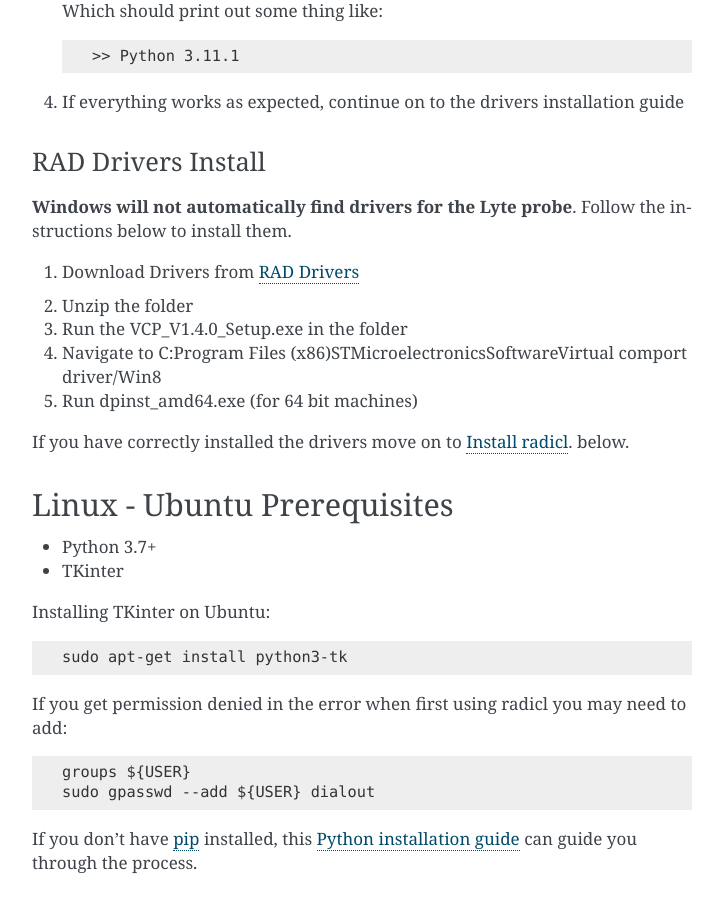
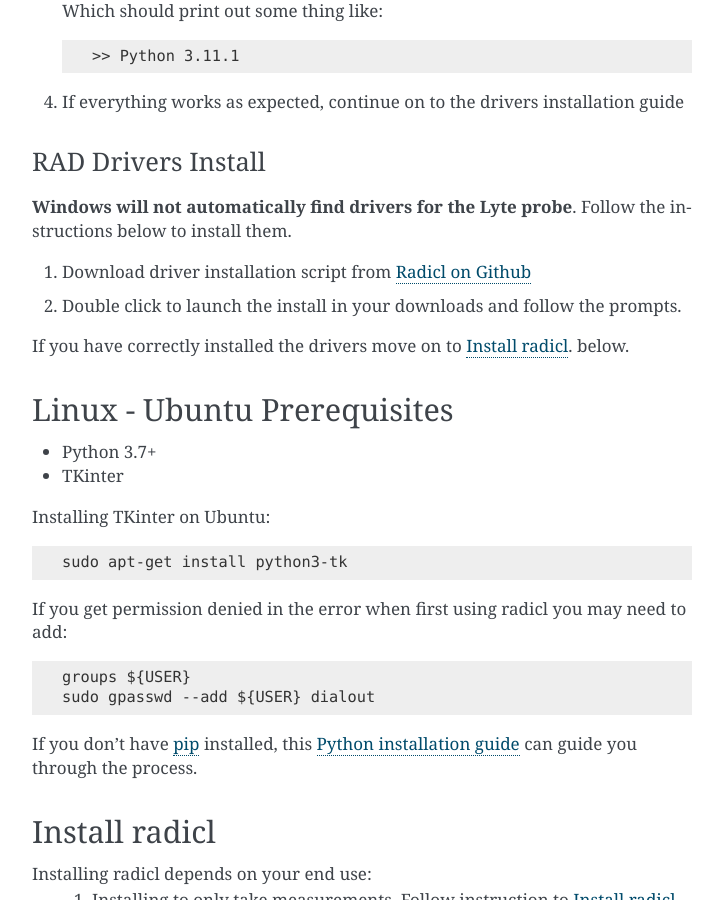
Before and after one commit to AdventureData/radicl, a Sphinx documentation site: the page built from docs/installation.rst, in a window 1280 px wide and 900 px high, scrolled down 874 px. Shown: the whole window, without its empty margins (388-1111 px from the left). Built offline with Sphinx 7.4.7, drawn with Linux system fonts in a browser that asks for light colours; pages that are not in the unit, such as notebooks, are missing from menus.

Commit message:
Updated the installation docs for windows install script

```diff
--- a/docs/installation.rst
+++ b/docs/installation.rst
@@ -53,14 +53,11 @@
 **Windows will not automatically find drivers for the Lyte probe**. Follow the
 instructions below to install them.
 
-1. Download Drivers from `RAD Drivers`_
+1. Download driver installation script from `Radicl on Github`_
 
-.. _RAD Drivers: https://drive.google.com/file/d/18t1XQvWoSRbmwd9GQrSo6ij6BaIVpXsY/view?usp=sharing
+.. _Radicl on Github: https://github.com/AdventureData/radicl/blob/master/scripts/windows_daq.bat
 
-2. Unzip the folder
-3. Run the VCP_V1.4.0_Setup.exe in the folder
-4. Navigate to C:\Program Files (x86)\STMicroelectronics\Software\Virtual comport driver/Win8
-5. Run dpinst_amd64.exe (for 64 bit machines)
+2. Double click to launch the install in your downloads and follow the prompts.
 
 If you have correctly installed the drivers move on to :ref:`Install radicl`.
 below.
```
